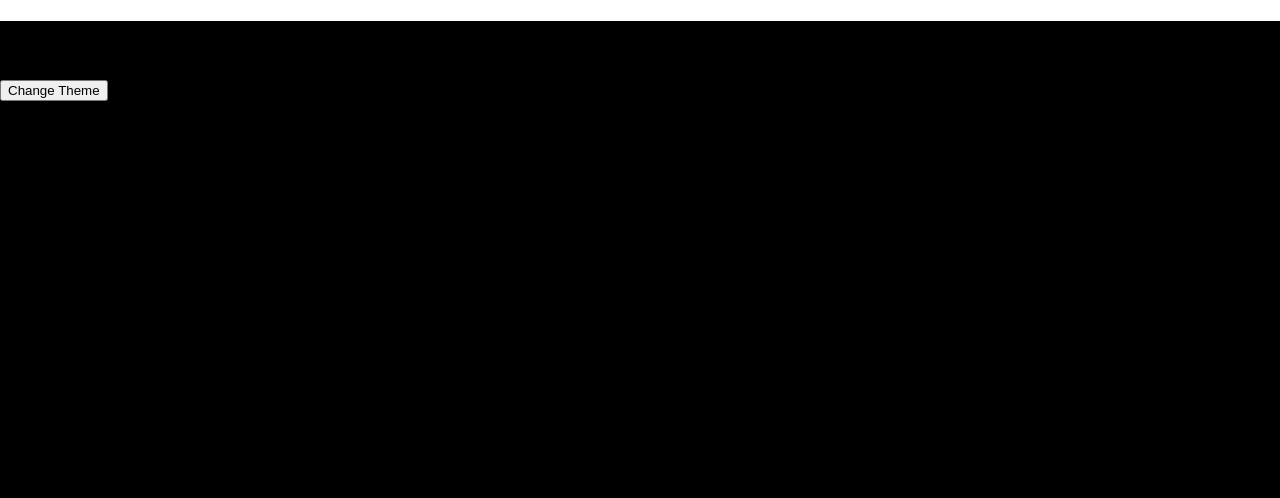
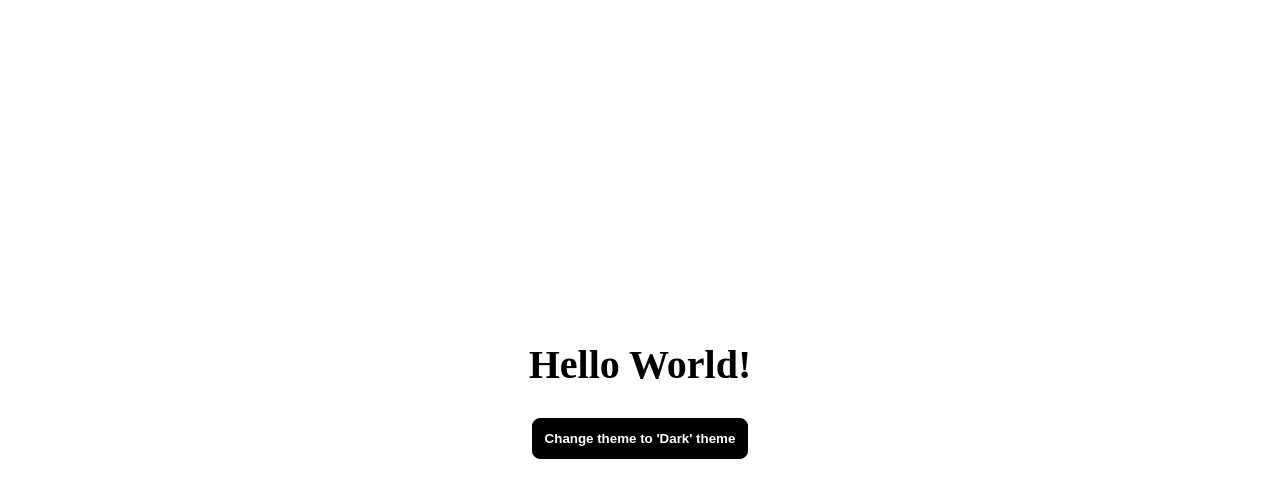
Before and after one commit to antoniojsp/react_24_projects, a React (Vite) app in the folder accordion/: page / in a window 1280 px wide. Shown: the top 498 px of the page. Built offline with nearby package versions, Linux system fonts and the light colour scheme.

Commit message:
finish chamge theme

```diff
--- a/accordion/src/components/light-dark/index.jsx
+++ b/accordion/src/components/light-dark/index.jsx
@@ -1,19 +1,19 @@
-
+import { useEffect } from "react"
+import useLocalStorage from "./useLocalStorage"
 import "./styles.css"
 
 export default function LightDarkTheme(){
+    const [theme, setTheme] = useLocalStorage("theme","light")
+    function handleToggleTheme() {
+        setTheme(prev => prev === "light" ? "dark" : "light")
+    }
 
-    localStorage.setItem("key", JSON.stringify({first:"light"}))
-    console.log(localStorage.getItem("maria"))
-    console.log(localStorage.getItem("key"))
+    const nextTheme = theme === "light" ? "'Dark'" : "'Light'";
 
-
-
-
-    return(<div className="container-light-dark">
+    return(<div className="light-dark-mode" data-theme={theme}>
                 <div className="container">
-                    <h1>Hello World</h1>
-                    <button>Change Theme</button>
+                    <h1>Hello World! </h1>
+                    <button onClick={handleToggleTheme}>Change theme to {nextTheme} theme</button>
                 </div>
             </div>)
 }
--- a/accordion/src/components/light-dark/styles.css
+++ b/accordion/src/components/light-dark/styles.css
@@ -1,7 +1,47 @@
-.container-light-dark{
-    height: 100vh;
-    background-color: black;
+:root {
+  --background: #ffffff;
+  --text-primary: #000;
+  --button-bg: #000;
+  --button-text: #ffffff;
+}
 
+[data-theme="dark"] {
+  --background: #000000;
+  --text-primary: #fff;
+  --button-bg: #fff;
+  --button-text: #000;
+}
 
+.light-dark-mode {
+  background-color: var(--background);
+  height: 100vh;
+  display: flex;
+  flex-direction: column;
+  justify-content: center;
+  font-size: 20px;
+  transition: all 0.5s;
+}
 
+.light-dark-mode .container {
+  display: flex;
+  justify-content: center;
+  align-items: center;
+  flex-direction: column;
+  gap: 30px;
 }
+
+.light-dark-mode .container h1 {
+  color: var(--text-primary);
+  font-size: 40px;
+  margin: 0px;
+}
+
+.light-dark-mode .container button {
+  background-color: var(--button-bg);
+  border: 1px solid var(--button-bg);
+  color: var(--button-text);
+  padding: 12px;
+  border-radius: 8px;
+  font-weight: 600;
+  cursor: pointer;
+}
--- a/accordion/src/components/light-dark/useLocalStorage.jsx
+++ b/accordion/src/components/light-dark/useLocalStorage.jsx
@@ -2,11 +2,13 @@ import { useEffect } from "react";
 import { useState } from "react";
 
 export default function useLocalStorage(key, defaultValue) {
-  const [value, setValue] = useState(() => {
+
+  // set function of useLocalStorage
+  const [value, setValue] = useState(() => {// usig setValue trigger if vvalue changes by setValue
     let currentValue;
     try {
       currentValue = JSON.parse(
-        localStorage.getItem(key) || String(defaultValue)
+        localStorage.getItem(key) || String(defaultValue) // if key no present, add defaulValue
       );
     } catch (error) {
       console.log(error);
@@ -16,6 +18,7 @@ export default function useLocalStorage(key, defaultValue) {
     return currentValue;
   });
 
+  // apply side effects
   useEffect(() => {
     localStorage.setItem(key, JSON.stringify(value));
   }, [key, value]);
```
